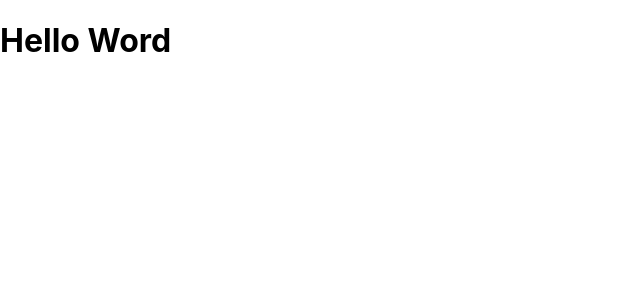
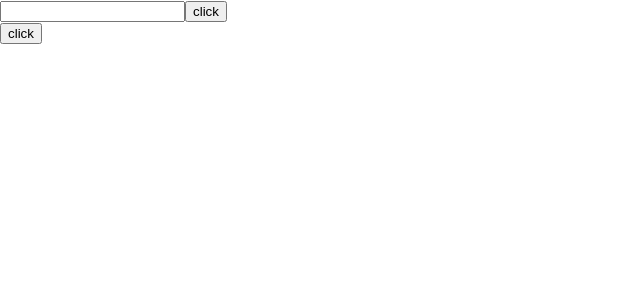
Before and after one commit to ricardosousabr/crud-in-react, a Next.js app: page / in a window 1280 px wide. Shown: the top 300 px of the page, without its empty margins (0-640 px from the left). Built offline with nearby package versions, Linux system fonts and the light colour scheme.

Commit message:
feat: enter the input value on the screen

```diff
--- a/src/components/Form/index.js
+++ b/src/components/Form/index.js
@@ -1,3 +1,28 @@
+import { useState } from "react";
+
 export default function Form() {
-  return <h1>Hello Word</h1>;
+  const [valueInput, setValueInput] = useState("");
+
+  function insertValue() {
+    const list = document.querySelector("ul");
+    const item = document.createElement("li");
+
+    item.innerHTML = valueInput;
+    list.appendChild(item);
+  }
+
+  return (
+    <>
+      <div>
+        <form>
+          <input type="text" onChange={(e) => setValueInput(e.target.value)} />
+          <button>click</button>
+        </form>
+        <button onClick={insertValue}>click</button>
+      </div>
+      <div>
+        <ul></ul>
+      </div>
+    </>
+  );
 }
```
